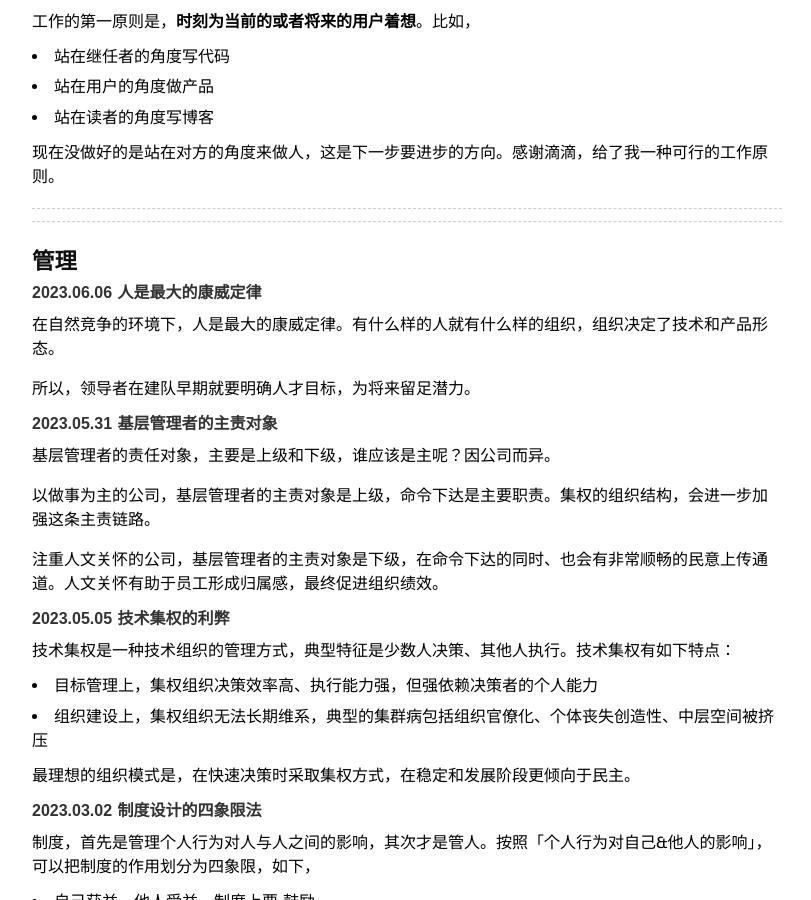
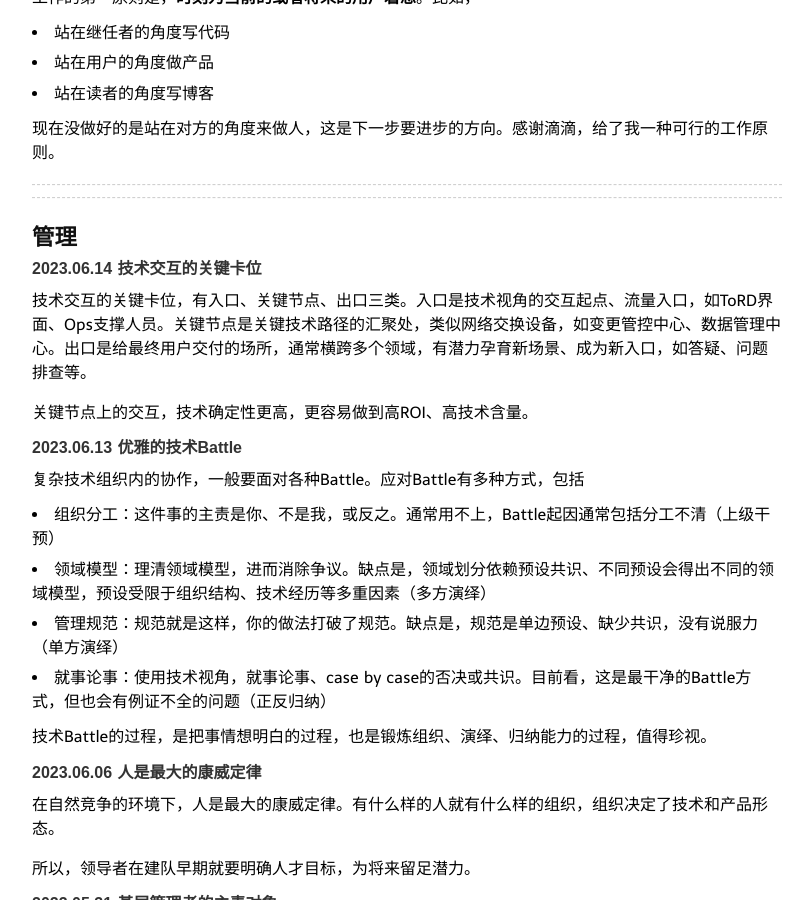
Before and after one commit to niean/niean.github.io, a Jekyll site: the page built from _posts/2020-03-15-op-tb.markdown, in a window 1280 px wide and 900 px high, scrolled down 15393 px. Shown: the whole window, without its empty margins (233-1044 px from the left). Built offline with Jekyll 4.4.1, drawn with Linux system fonts in a browser that asks for light colours; comment, search, counter and statistics services are not loaded; some of the changed text lies outside the part shown.

Commit message:
tb:技术Battle,关键卡位

```diff
--- a/_posts/2020-03-15-op-tb.markdown
+++ b/_posts/2020-03-15-op-tb.markdown
@@ -16,7 +16,7 @@ tags:
 #### 2023.06.06 服务链路有超强黏性
 众多服务组成了一张网，一旦成型就很难革新。一方面，服务链路有超强黏性，一个点的革新会调动一条链、甚至整张网。另一方面，服务链路革新的ROI较低，业务价值较小。
 
-因此，运营治理应尽量避开服务链路改造。如果避无可避、那就明确拆分，把服务链路放到第二期、长期跟进。
+因此，运营治理应避免服务链路改造，如果不能、也应逻辑切分，运营的归运营、服务的归服务。
 
 
 #### 2023.05.09 效率和质量的目标之辩
@@ -531,6 +531,23 @@ SRE个体习惯有差异，对小规范认知不一致，最后可能伤害到
 ------------------------------------------------------------------------------------------------------------
 
 ## 管理
+#### 2023.06.14 技术交互的关键卡位
+技术交互的关键卡位，有入口、关键节点、出口三类。入口是技术视角的交互起点、流量入口，如ToRD界面、Ops支撑人员。关键节点是关键技术路径的汇聚处，类似网络交换设备，如变更管控中心、数据管理中心。出口是给最终用户交付的场所，通常横跨多个领域，有潜力孕育新场景、成为新入口，如答疑、问题排查等。
+
+关键节点上的交互，技术确定性更高，更容易做到高ROI、高技术含量。
+
+
+#### 2023.06.13 优雅的技术Battle
+复杂技术组织内的协作，一般要面对各种Battle。应对Battle有多种方式，包括
+
+- 组织分工：这件事的主责是你、不是我，或反之。通常用不上，Battle起因通常包括分工不清（上级干预）
+- 领域模型：理清领域模型，进而消除争议。缺点是，领域划分依赖预设共识、不同预设会得出不同的领域模型，预设受限于组织结构、技术经历等多重因素（多方演绎）
+- 管理规范：规范就是这样，你的做法打破了规范。缺点是，规范是单边预设、缺少共识，没有说服力（单方演绎）
+- 就事论事：使用技术视角，就事论事、case by case的否决或共识。目前看，这是最干净的Battle方式，但也会有例证不全的问题（正反归纳）
+
+技术Battle的过程，是把事情想明白的过程，也是锻炼组织、演绎、归纳能力的过程，值得珍视。
+
+
 #### 2023.06.06 人是最大的康威定律
 在自然竞争的环境下，人是最大的康威定律。有什么样的人就有什么样的组织，组织决定了技术和产品形态。
 
```
